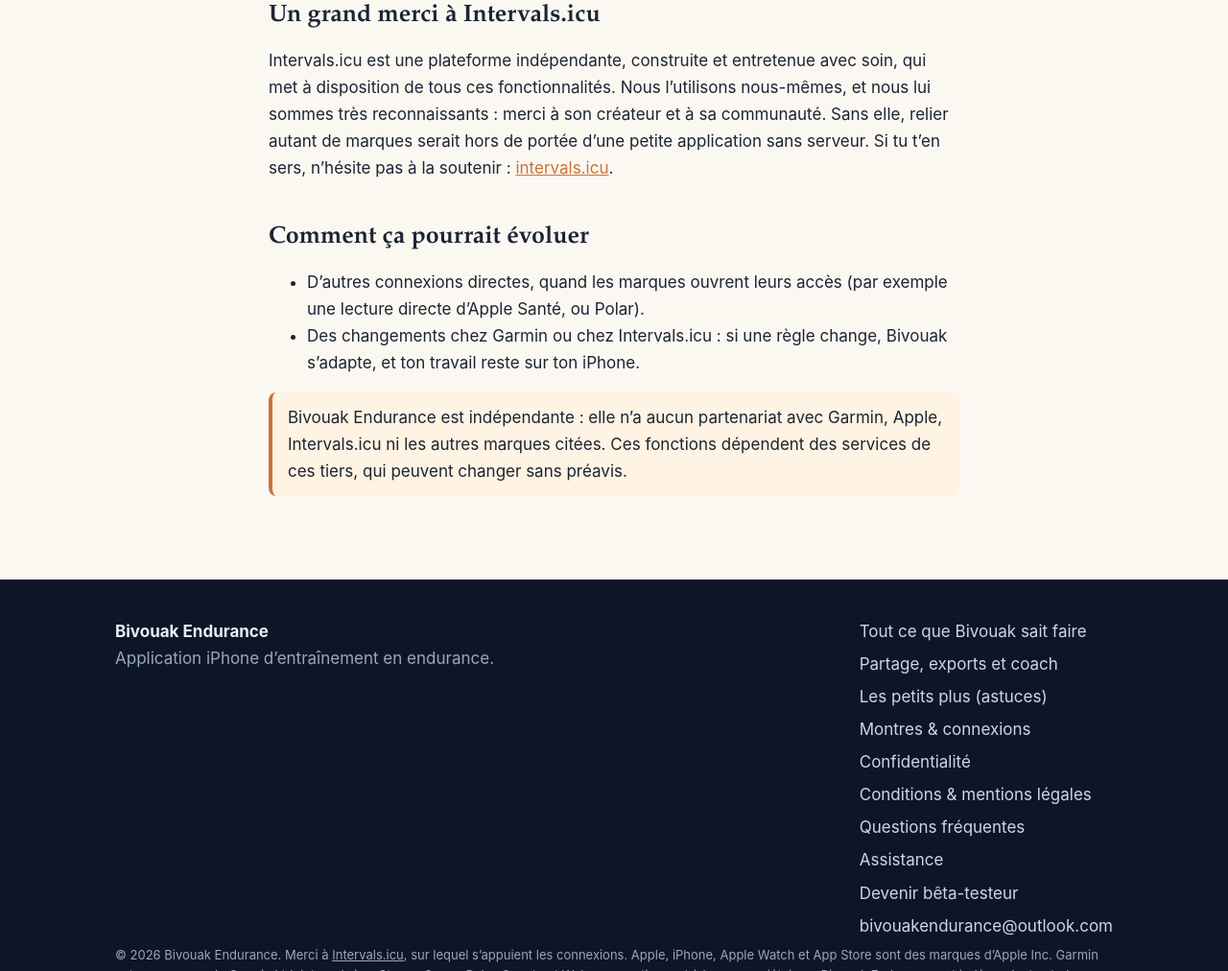
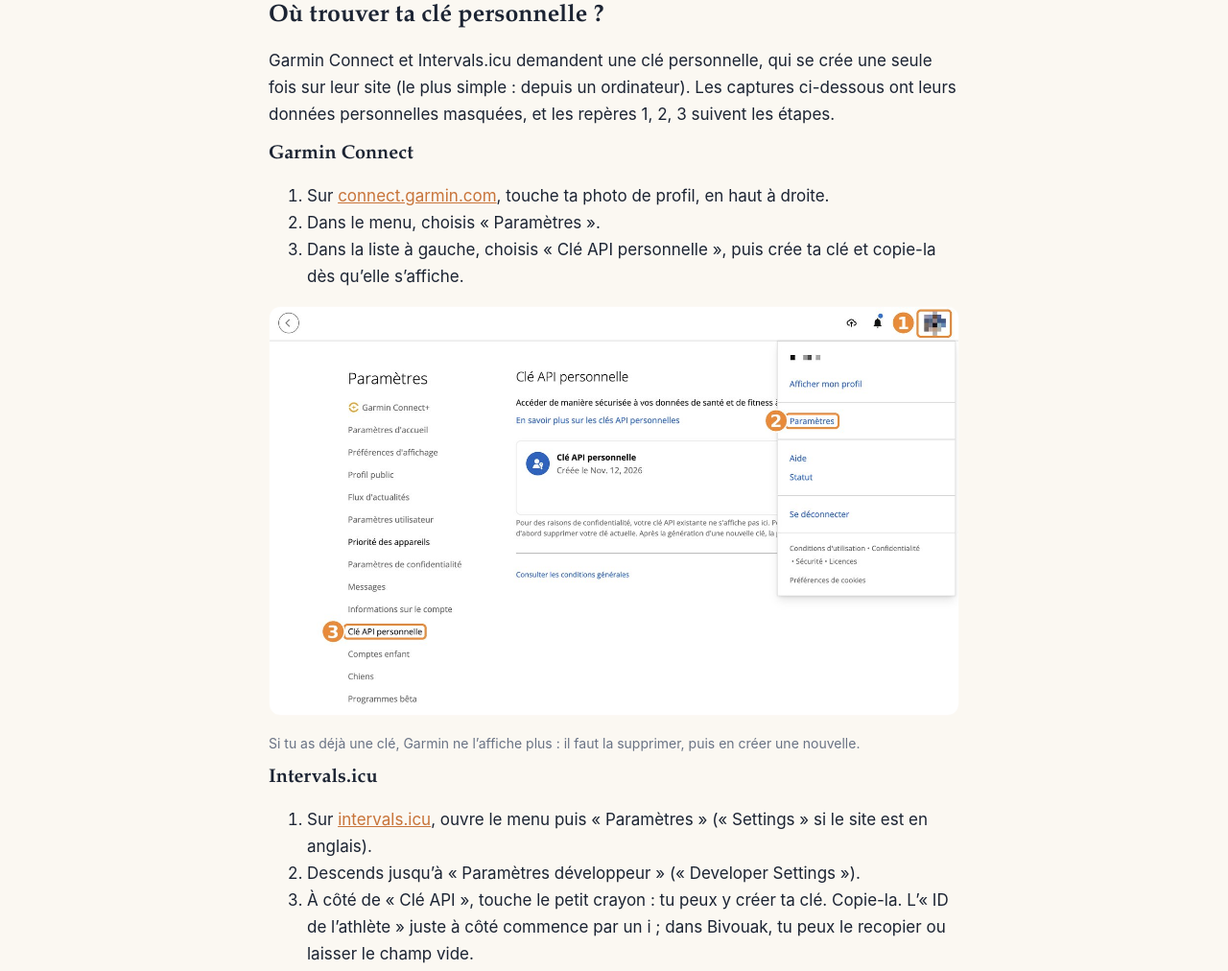
Before and after one commit to Samous92/bivouak-endurance, a plain HTML site: page connexions.html in a window 1280 px wide. Shown: the part 3142-4154 px from the top of the page at 96% size. Drawn offline with Linux system fonts and the light colour scheme.

Commit message:
Add files via upload

```diff
--- a/connexions.html
+++ b/connexions.html
@@ -40,6 +40,20 @@
 </tbody></table></div>
 <p class="small">✅ oui · ❌ non · ❓ à confirmer : nous n’avons pas de source ou de test suffisant, donc nous préférons ne rien promettre. Sans connexion, Bivouak reste utilisable : tu saisis tes sorties à la main ou tu les enregistres avec le Tracker.</p>
 <p class="small">Sources : <a href="https://www.intervals.icu/integrations/" rel="noopener">Intervals.icu, intégrations</a> · <a href="https://docs.intervalcoach.app/articles/9507601-syncing-workouts-to-your-devices-and-apps" rel="noopener">IntervalCoach, synchronisation des séances</a> · <a href="https://forum.intervals.icu/t/best-way-to-sync-data-collected-from-wahoo/113409" rel="noopener">forum Intervals.icu, Wahoo</a> · <a href="https://forum.intervals.icu/t/health-sync-now-supports-intervals-icu/92287" rel="noopener">forum Intervals.icu, Health Sync</a> · <a href="https://www.adaptcycling.com/guides/intervals-icu-karoo-workout-sync" rel="noopener">Adapt Cycling, Karoo</a>. Ces services peuvent changer sans préavis.</p>
+<h2 id="cle">Où trouver ta clé personnelle ?</h2>
+<p>Garmin Connect et Intervals.icu demandent une clé personnelle, qui se crée une seule fois sur leur site (le plus simple : depuis un ordinateur). Les captures ci-dessous ont leurs données personnelles masquées, et les repères 1, 2, 3 suivent les étapes.</p>
+<h3>Garmin Connect</h3>
+<ol><li>Sur <a href="https://connect.garmin.com/app/settings/personalApiToken" rel="noopener" target="_blank">connect.garmin.com</a>, touche ta photo de profil, en haut à droite.</li>
+<li>Dans le menu, choisis « Paramètres ».</li>
+<li>Dans la liste à gauche, choisis « Clé API personnelle », puis crée ta clé et copie-la dès qu’elle s’affiche.</li></ol>
+<p><img src="img/guide-garmin.jpg" alt="Garmin Connect : 1 photo de profil, 2 Paramètres, 3 Clé API personnelle" width="1400" height="823" loading="lazy" style="max-width:100%;height:auto;border-radius:12px;border:1px solid rgba(255,255,255,.18)"></p>
+<p class="small">Si tu as déjà une clé, Garmin ne l’affiche plus : il faut la supprimer, puis en créer une nouvelle.</p>
+<h3>Intervals.icu</h3>
+<ol><li>Sur <a href="https://intervals.icu/settings" rel="noopener" target="_blank">intervals.icu</a>, ouvre le menu puis « Paramètres » (« Settings » si le site est en anglais).</li>
+<li>Descends jusqu’à « Paramètres développeur » (« Developer Settings »).</li>
+<li>À côté de « Clé API », touche le petit crayon : tu peux y créer ta clé. Copie-la. L’« ID de l’athlète » juste à côté commence par un i ; dans Bivouak, tu peux le recopier ou laisser le champ vide.</li></ol>
+<p><img src="img/guide-intervals.jpg" alt="Intervals.icu : 1 Paramètres, 2 Paramètres développeur, 3 Clé API" width="1400" height="786" loading="lazy" style="max-width:100%;height:auto;border-radius:12px;border:1px solid rgba(255,255,255,.18)"></p>
+<p class="small">Dans l’app, ces mêmes étapes sont rappelées à l’endroit où tu colles ta clé. La clé est conservée dans le trousseau de ton iPhone.</p>
 <h2>Un grand merci à Intervals.icu</h2>
 <p>Intervals.icu est une plateforme indépendante, construite et entretenue avec soin, qui met à disposition de tous ces fonctionnalités. Nous l’utilisons nous-mêmes, et nous lui sommes très reconnaissants : merci à son créateur et à sa communauté. Sans elle, relier autant de marques serait hors de portée d’une petite application sans serveur. Si tu t’en sers, n’hésite pas à la soutenir : <a href="https://intervals.icu" rel="noopener">intervals.icu</a>.</p>
 <h2>Comment ça pourrait évoluer</h2>
```
Also changed, not shown: faq.html (+1 -1 lines), img/guide-garmin.jpg (added), img/guide-intervals.jpg (added).
